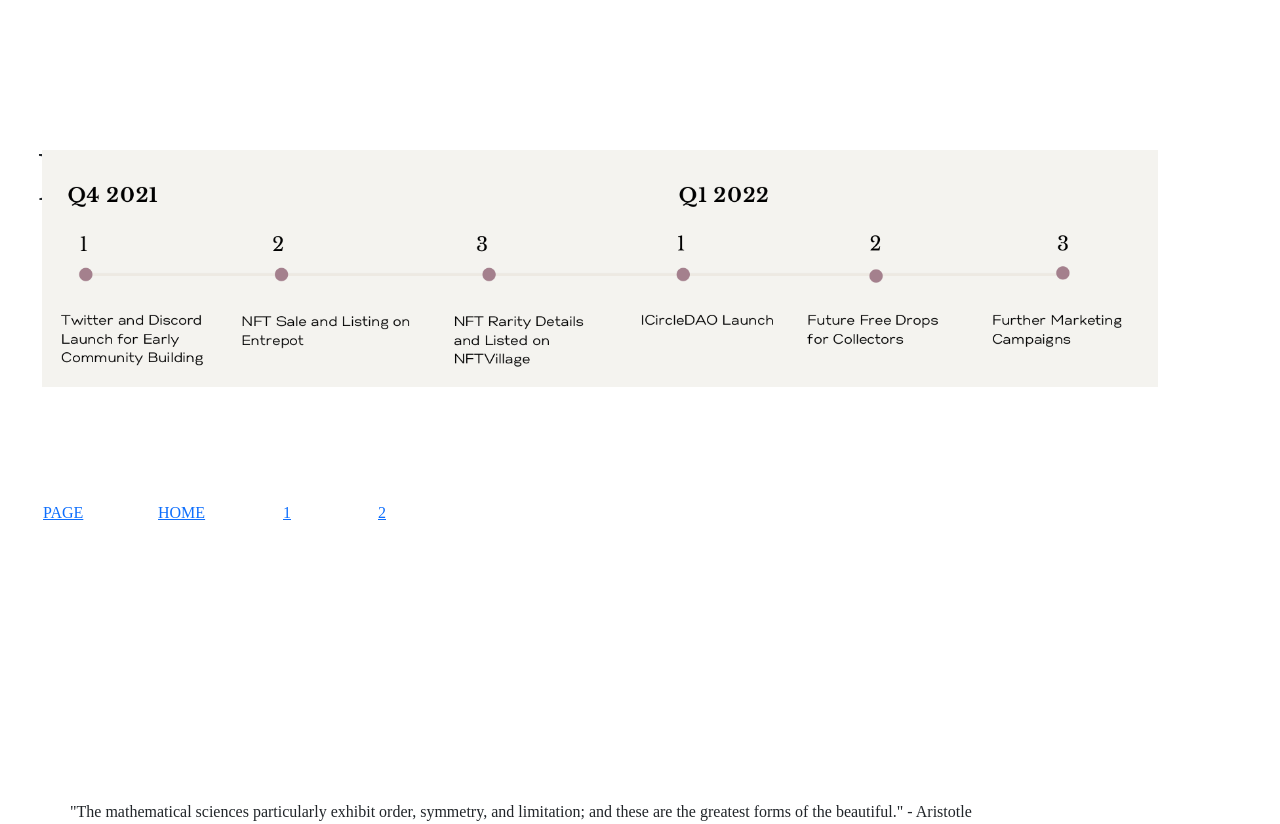
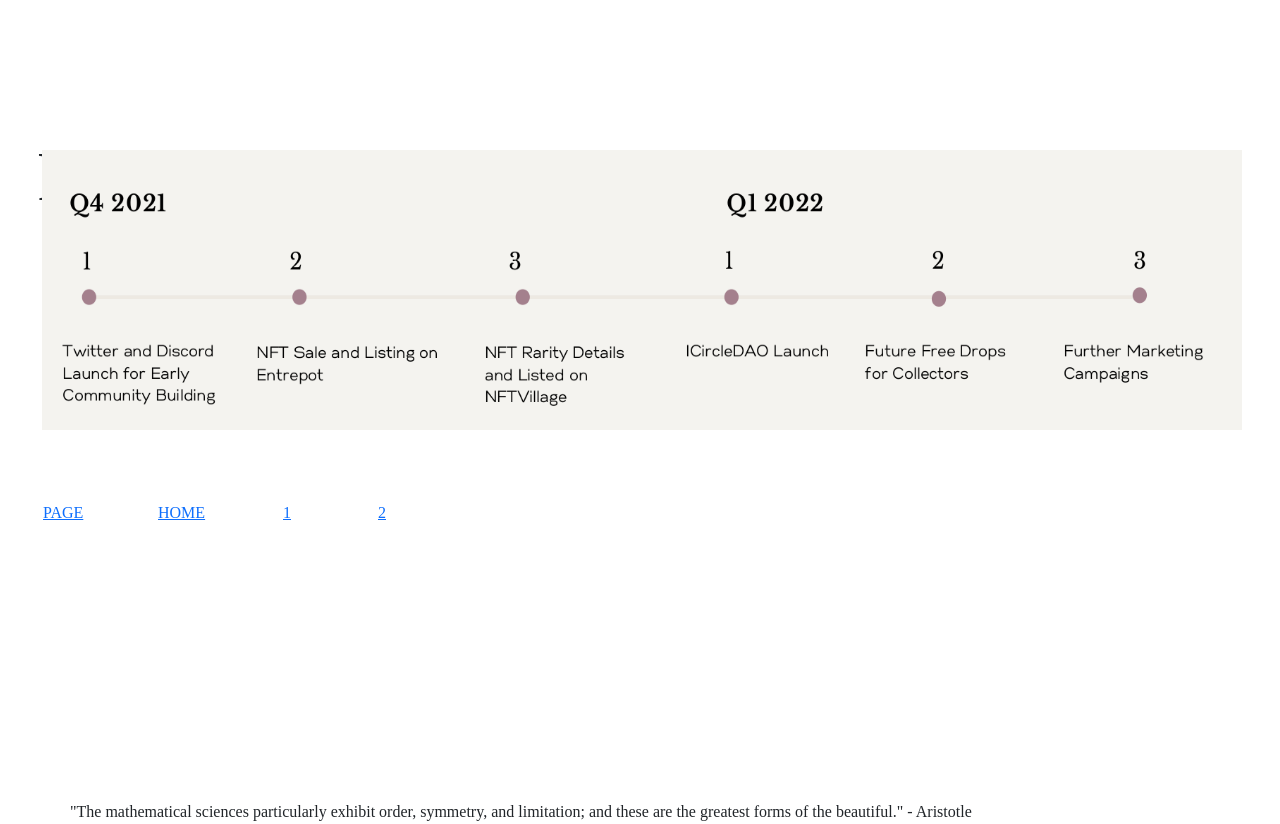
Before and after one commit to ICircleNFT/frontend, a Next.js app: page /roadmap in a window 1280 px wide. Shown: the top 824 px of the page. Built offline with nearby package versions, Linux system fonts and the light colour scheme.

Commit message:
change Image component to native tag

```diff
--- a/pages/arts.js
+++ b/pages/arts.js
@@ -2,7 +2,6 @@ import React from "react";
 
 // reactstrap components
 import { Container, Row, Col } from "reactstrap";
-import Image from 'next/image'
 import style from "../Styles/Home.module.css"
 import Link from 'next/link'
 
@@ -28,7 +27,7 @@ export default function Arts() {
                                 </Row>
                                 <Row >
                                     <div className="vh-100 d-flex justify-content-top align-items-center" style={{ marginLeft: "-70px", marginTop: "-400px" }}>
-                                        <img src="/images/arts.png" width="750" height="180" />
+                                        <img src="/images/arts.png" width="700" height="150" />
                                     </div>
                                 </Row>
                                 <Row>
@@ -61,7 +60,7 @@ export default function Arts() {
                     </Col>
                     <Col md="5" sm="12" style={{ paddingLeft: "120px", marginTop: "-52px" }}>
                         <div className="vh-100 d-flex justify-content-end align-items-center" style={{ marginLeft: "50px" }}>
-                            <Image src="/images/gallery/red-ori.png" width="1000" height="1000" style={{ marginRight: "50px" }} />
+                            <img src="/images/gallery/red-ori.png" width="400" height="400" style={{ marginRight: "-20px" }} />
                         </div>
                     </Col>
                     <Col md="1" sm="12">
--- a/pages/roadmap.js
+++ b/pages/roadmap.js
@@ -2,7 +2,6 @@ import React from "react";
 
 // reactstrap components
 import { Container, Row, Col } from "reactstrap";
-import Image from 'next/image'
 import style from "../Styles/Home.module.css"
 import Link from 'next/link'
 
@@ -45,7 +44,7 @@ export default function Arts() {
                 </Row>
                 <Row>
                     <div style={{ marginLeft: "-40px", marginTop: "-650px" }}>
-                        <Image src="/images/roadmap.png" width="1702" height="361" />
+                        <img src="/images/roadmap.png" width="1200" height="280" />
                     </div>
                 </Row>
                 <Row>
```
